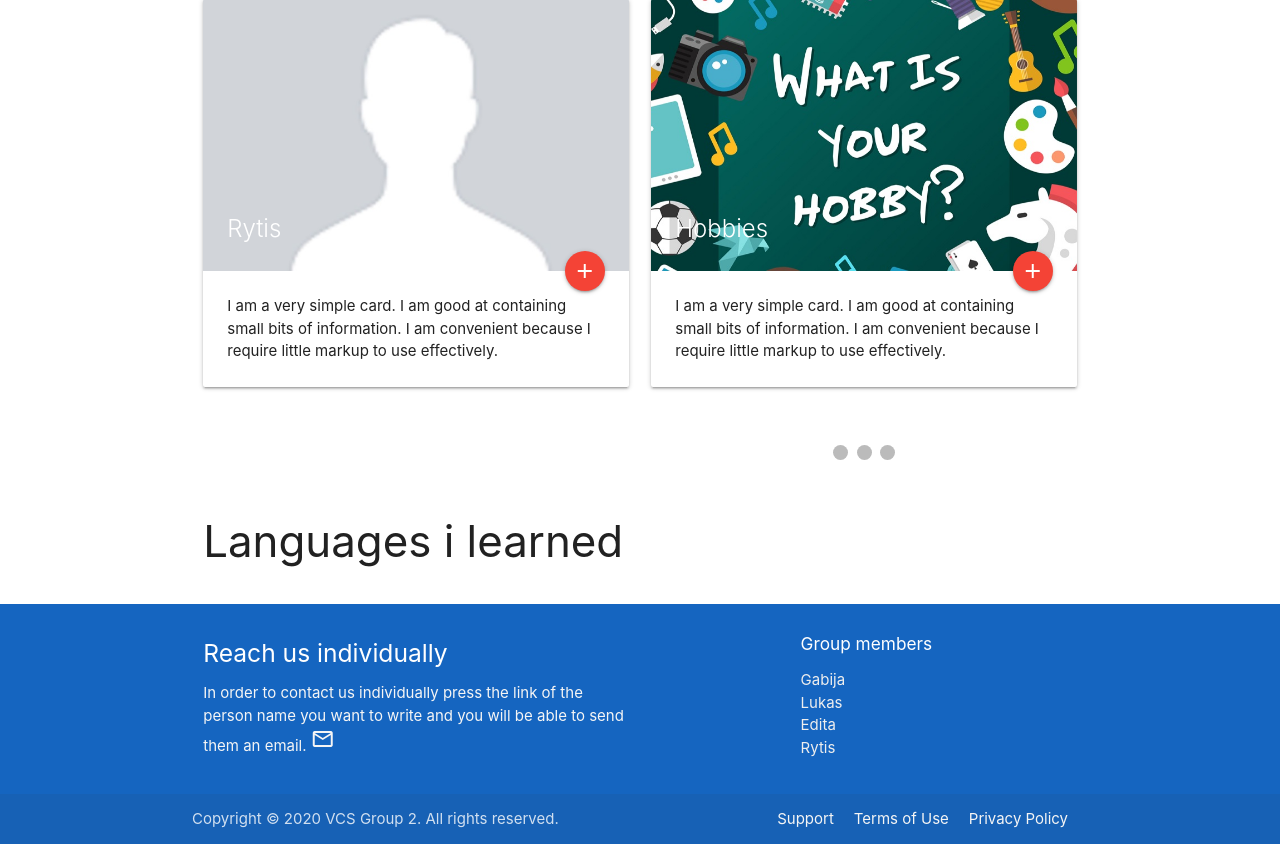
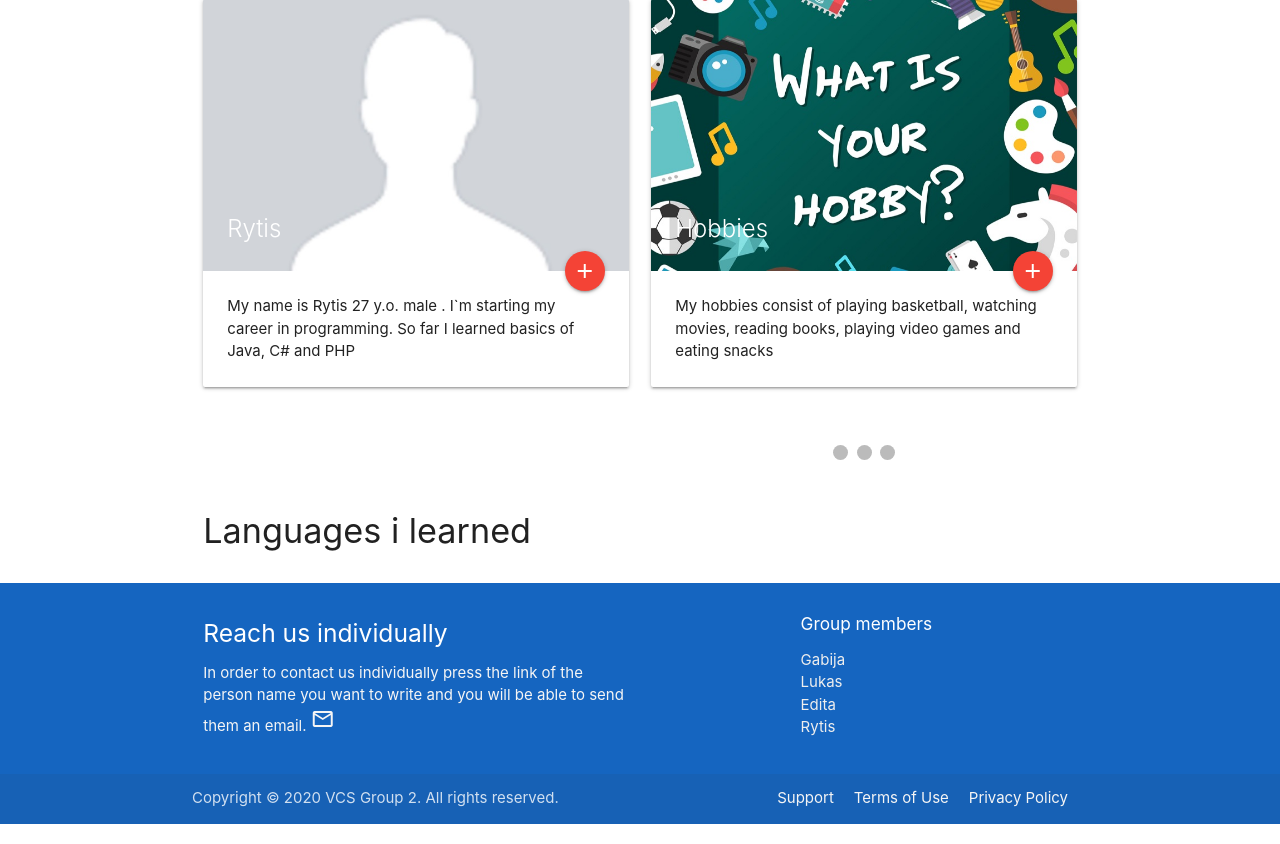
Before and after one commit to JuppyOG/vcs2011-grupe2, a PHP site: page /rytis.php in a window 1280 px wide. Shown: the part 423-1267 px from the top of the page. Run offline with PHP 8.4, Linux system fonts and the light colour scheme.

Commit message:
keiciau uzrasus

```diff
--- a/rytis.php
+++ b/rytis.php
@@ -14,7 +14,7 @@
                     <a class="btn-floating halfway-fab waves-effect waves-light red"><i class="material-icons">add</i></a>
                 </div>
                 <div class="card-content">
-                    <p>I am a very simple card. I am good at containing small bits of information. I am convenient because I require little markup to use effectively.</p>
+                    <p>My name is Rytis 27 y.o. male . I`m starting my career in programming. So far I learned basics of Java, C# and PHP</p>
                 </div>
             </div>
         </div>
@@ -26,7 +26,7 @@
                     <a class="btn-floating halfway-fab waves-effect waves-light red"><i class="material-icons">add</i></a>
                 </div>
                 <div class="card-content">
-                    <p>I am a very simple card. I am good at containing small bits of information. I am convenient because I require little markup to use effectively.</p>
+                    <p>My hobbies consist of playing basketball, watching movies, reading books, playing video games and eating snacks</p>
                 </div>
             </div>
         </div>
@@ -35,7 +35,7 @@
     <div class="row">
         <div class="col s6 m6">
             <br><br><br>
-            <h3>Languages i learned</h3>
+            <h4>Languages i learned</h4>
         </div>
         <div class="col s6 m6">
             <div class="slideshow-container">
```
